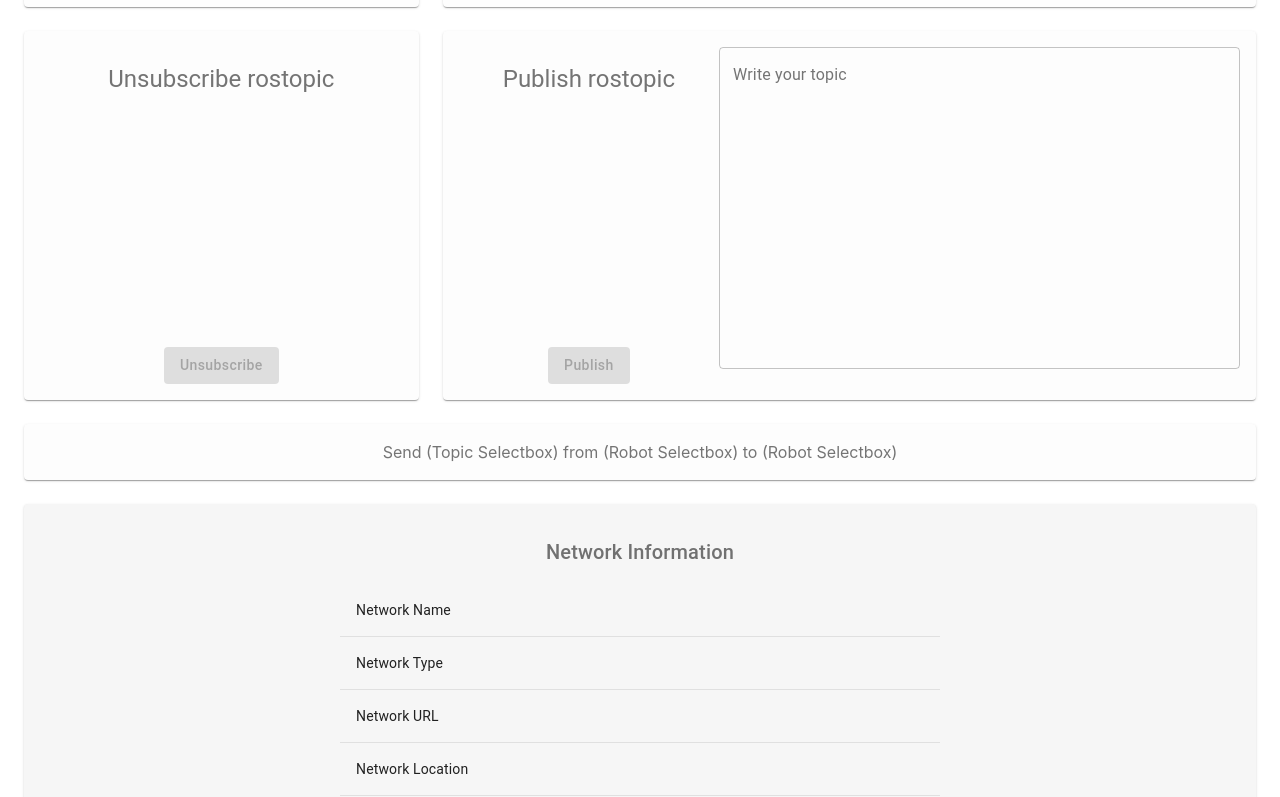
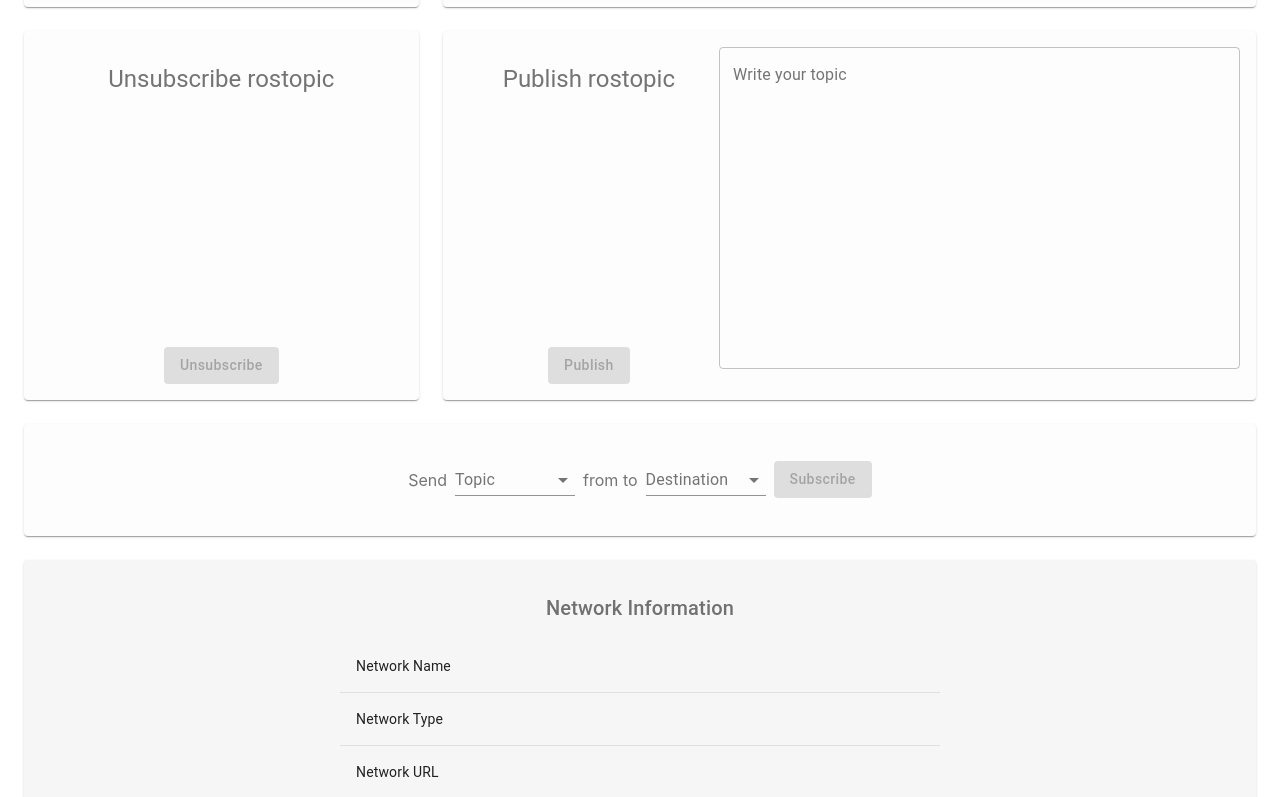
Before and after one commit to rowma/public-console, a React (Create React App) app: page / in a window 1280 px wide. Shown: the part 958-1755 px from the top of the page. Built offline with nearby package versions, Linux system fonts and the light colour scheme.

Commit message:
Add Robot-to-Robot subscription feature

```diff
--- a/src/App.tsx
+++ b/src/App.tsx
@@ -15,6 +15,9 @@ import Grid from '@material-ui/core/Grid';
 import Box from '@material-ui/core/Box';
 import Link from '@material-ui/core/Link';
 import TextField from '@material-ui/core/TextField';
+import InputLabel from '@material-ui/core/InputLabel';
+import MenuItem from '@material-ui/core/MenuItem';
+import Select from '@material-ui/core/Select';
 
 import Radio from '@material-ui/core/Radio';
 import RadioGroup from '@material-ui/core/RadioGroup';
@@ -70,6 +73,7 @@ const useStyles = makeStyles((theme: Theme) => (
     radioButtons: {
       maxHeight: 300,
       minHeight: 300,
+      maxWidth: '100%',
       textAlign: 'center',
       overflow: 'auto'
     },
@@ -103,6 +107,11 @@ const useStyles = makeStyles((theme: Theme) => (
       left: '50%',
       marginTop: -12,
       marginLeft: -12,
+    },
+    formControl: {
+      marginBottom: theme.spacing(3),
+      margin: theme.spacing(1),
+      minWidth: 120,
     },
   })
 ));
@@ -145,6 +154,8 @@ const App: React.FC = () => {
   const [selectedRostopic, setSelectedRostopic] = React.useState<string>('');
   const [selectedRostopicForPublish, setSelectedRostopicForPublish] = React.useState<string>('');
   const [selectedRostopicForUnsubscribe, setSelectedRostopicForUnsubscribe] = React.useState<string>('');
+  const [selectedR2rRostopic, setSelectedR2rRostopic] = React.useState<string>('');
+  const [selectedDestinationRobot, setSelectedDestinationRobot] = React.useState<string>('');
   const [robot, setRobot] = React.useState<any>({});
   const [submitUrlButtonLoading, setSubmitUrlButtonLoading] = React.useState<boolean>(false);
   const [connectButtonLoading, setConnectButtonLoading] = React.useState<boolean>(false);
@@ -190,7 +201,7 @@ const App: React.FC = () => {
   };
 
   const handleOnTopicArrival = (event: any) => {
-    setItems(items => [...items, event.msg.data])
+    setItems(items => [...items, JSON.stringify(event.msg)])
   }
 
   const handleConnectClicked = () => {
@@ -274,7 +285,7 @@ const App: React.FC = () => {
   );
 
   const getItemSize = (index: number) => {
-    return items[index].length > 60 ? 70 : 30
+    return items[index] && items[index].length > 60 ? 70 : 30
   }
 
   const ListComponent = () => (
@@ -317,6 +328,18 @@ const App: React.FC = () => {
 
   const handleRostopicUnsubscribeChange = (event: React.ChangeEvent<HTMLInputElement>) => {
     setSelectedRostopicForUnsubscribe((event.target as HTMLInputElement).value)
+  }
+
+  const handleTopicSelectboxChange = (event: React.ChangeEvent<{ value: unknown }>) => {
+    setSelectedR2rRostopic(event.target.value as string);
+  };
+
+  const handleDestinationSelectboxChange = (event: React.ChangeEvent<{ value: unknown }>) => {
+    setSelectedDestinationRobot(event.target.value as string);
+  };
+
+  const handleSubscribeR2rButtonClick = () => {
+    rowma.subscribeTopic(socket, selectedRobot, 'robot', selectedDestinationRobot, selectedR2rRostopic)
   }
 
   return (
@@ -583,8 +606,43 @@ const App: React.FC = () => {
             </Grid>
             <Grid item xs={12}>
               <Paper className={classes.paper}>
-                <div>
-                  <p>Send (Topic Selectbox) from (Robot Selectbox) to (Robot Selectbox)</p>
+                <div className="flex content-center items-center justify-center">
+                  <span>Send</span>
+                  <FormControl className={classes.formControl}>
+                    <InputLabel>Topic</InputLabel>
+                    <Select
+                      labelId="demo-simple-select-label"
+                      value={selectedR2rRostopic}
+                      onChange={handleTopicSelectboxChange}
+                    >
+                      {rostopics && rostopics.map((topic: any) => (
+                        <MenuItem value={topic}>{topic}</MenuItem>
+                      ))}
+                    </Select>
+                  </FormControl>
+                  <span> from {selectedRobot} to </span>
+                  <FormControl className={classes.formControl}>
+                    <InputLabel>Destination</InputLabel>
+                    <Select
+                      labelId="demo-simple-select-label"
+                      value={selectedDestinationRobot}
+                      onChange={handleDestinationSelectboxChange}
+                    >
+                      {robotUuids && robotUuids.map((uuid: any) => (
+                        <MenuItem value={uuid}>{uuid}</MenuItem>
+                      ))}
+                    </Select>
+                  </FormControl>
+                  <div className="relative">
+                    <Button
+                      variant="contained"
+                      color="primary"
+                      disabled={selectedR2rRostopic === ''}
+                      onClick={handleSubscribeR2rButtonClick}
+                    >
+                      Subscribe
+                    </Button>
+                  </div>
                 </div>
               </Paper>
             </Grid>
```
